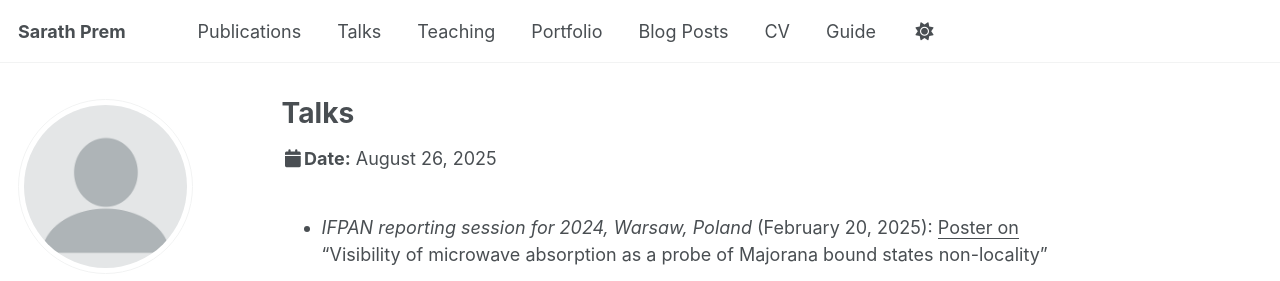
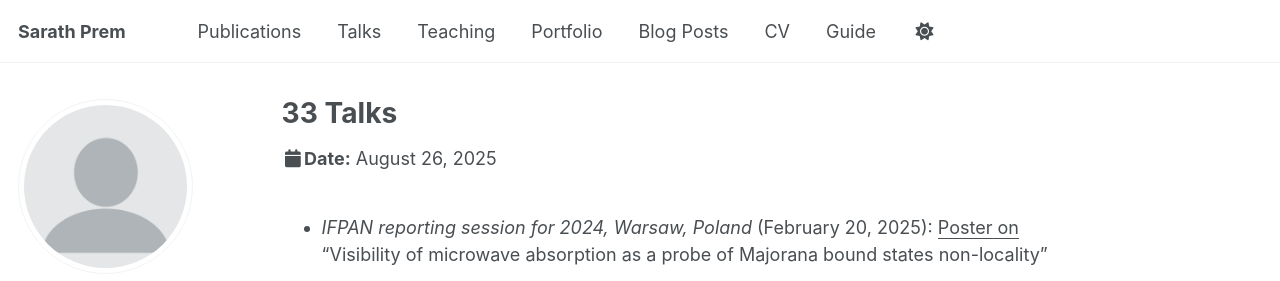
Before and after one commit to Sarath-Prem/Sarath-Prem.github.io, a Jekyll site: the page built from _talks/Talks_Collection.md, in a window 1280 px wide and 900 px high. Shown: the top 281 px of the window. Built offline with Jekyll 4.4.1, drawn with Linux system fonts in a browser that asks for light colours; some web fonts are replaced.

Commit message:
Update Talks_Collection.md

```diff
--- a/_talks/Talks_Collection.md
+++ b/_talks/Talks_Collection.md
@@ -1,7 +1,7 @@
 ---
-title: "Talks"
-collection: talks
-type: "Talk"
+title: "33 Talks"
+collection: 11 talks
+type: "22 Talk"
 #permalink: /talks/2012-03-01-talk-1
 #venue: "UC San Francisco, Department of Testing"
 #date: 2012-03-01
```
